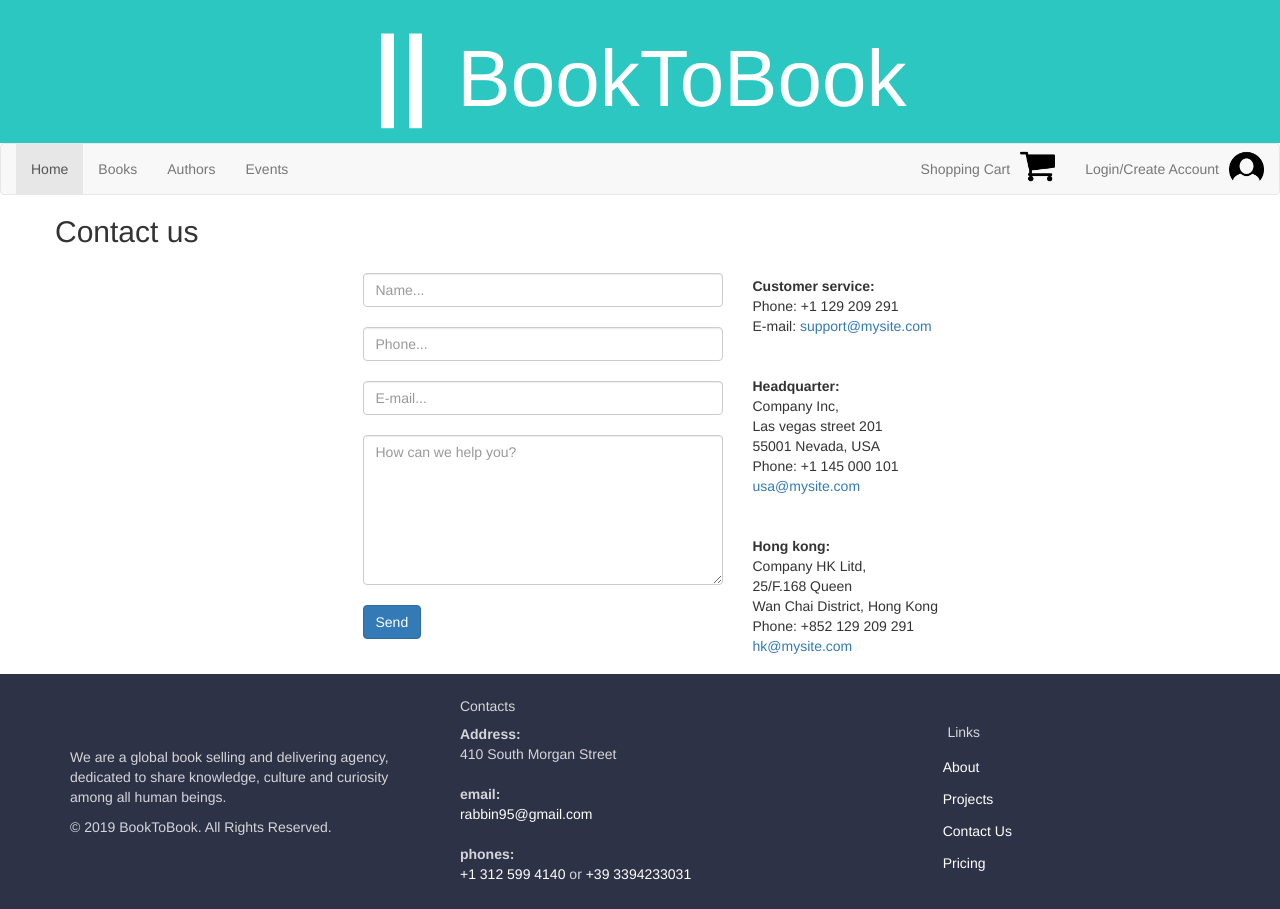
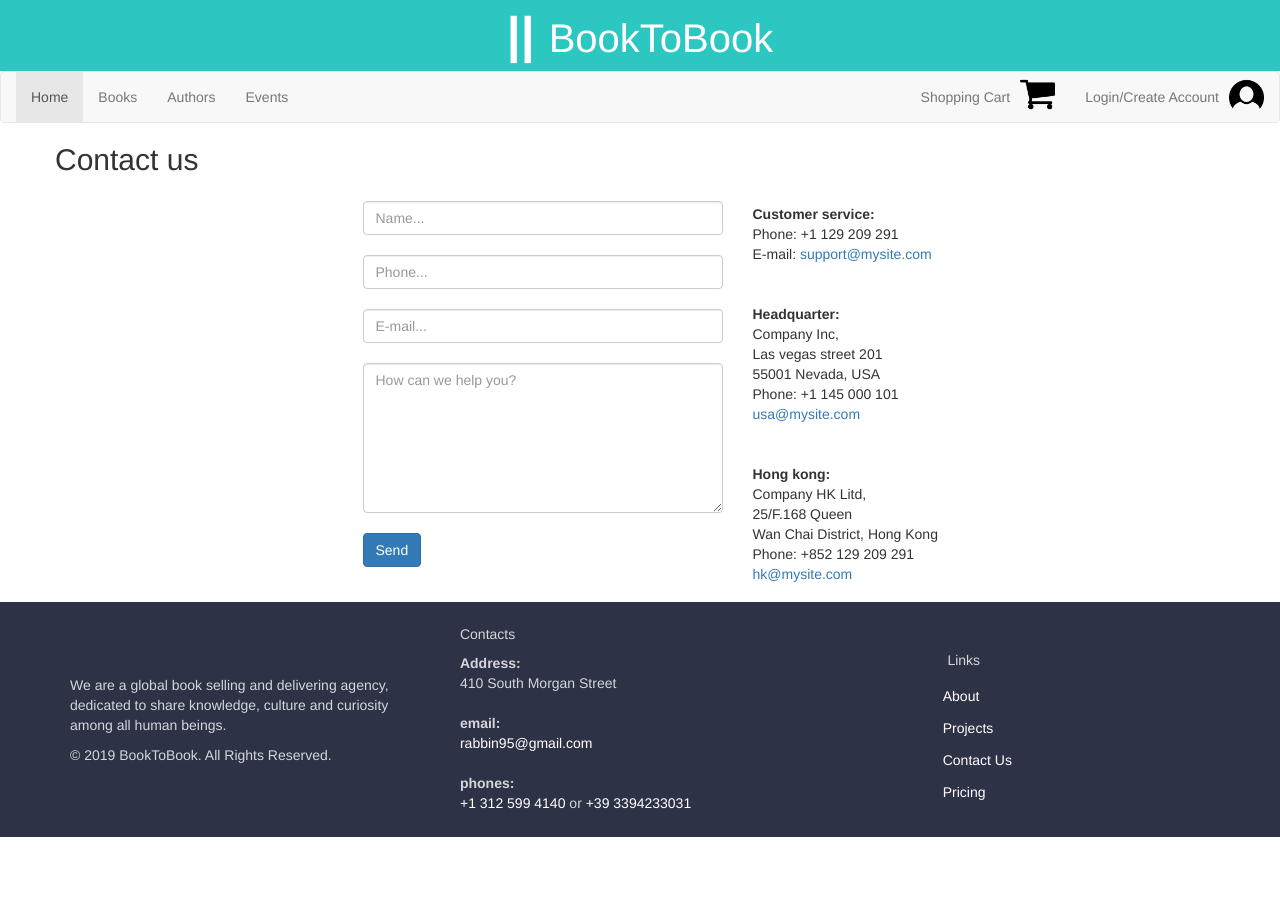
Before and after one commit to Fed95/BookToBook, a website: page pages/_testContactUs.html in a window 1280 px wide. After the commit the page ends 837 px from the top, so only its background shows below. Drawn offline with nearby package versions, Linux system fonts and the light colour scheme.

Commit message:
Resized Title

```diff
--- a/assets/CSS/styles.css
+++ b/assets/CSS/styles.css
@@ -29,12 +29,12 @@
 }
 
 .title-img{
-    font-size: 100px;
+    font-size: 50px;
     font-weight: 900;
     display: inline;
 }
 .title-txt{
-    font-size: 80px;
+    font-size: 40px;
     font-weight: 500;
     display: inline;
 }
--- a/pages/_testContactUs.html
+++ b/pages/_testContactUs.html
@@ -42,7 +42,7 @@
             </div><!-- /.container-fluid -->
         </nav>
 
-        <div class="container">
+        <div id="homepage-container" class="container">
             <div class="row">
                 <h2 class="text-center nomargbtn">Contact us</h2><br/>
                 <!--
```
